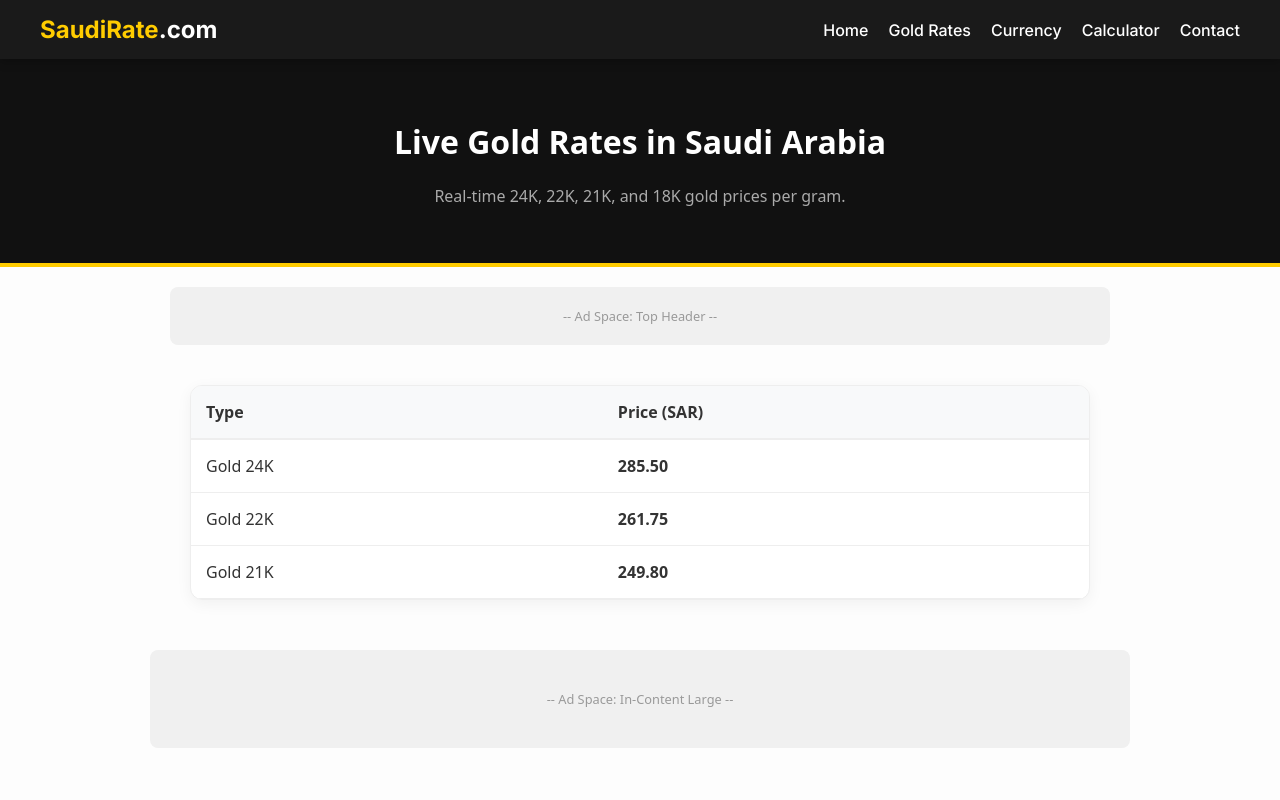
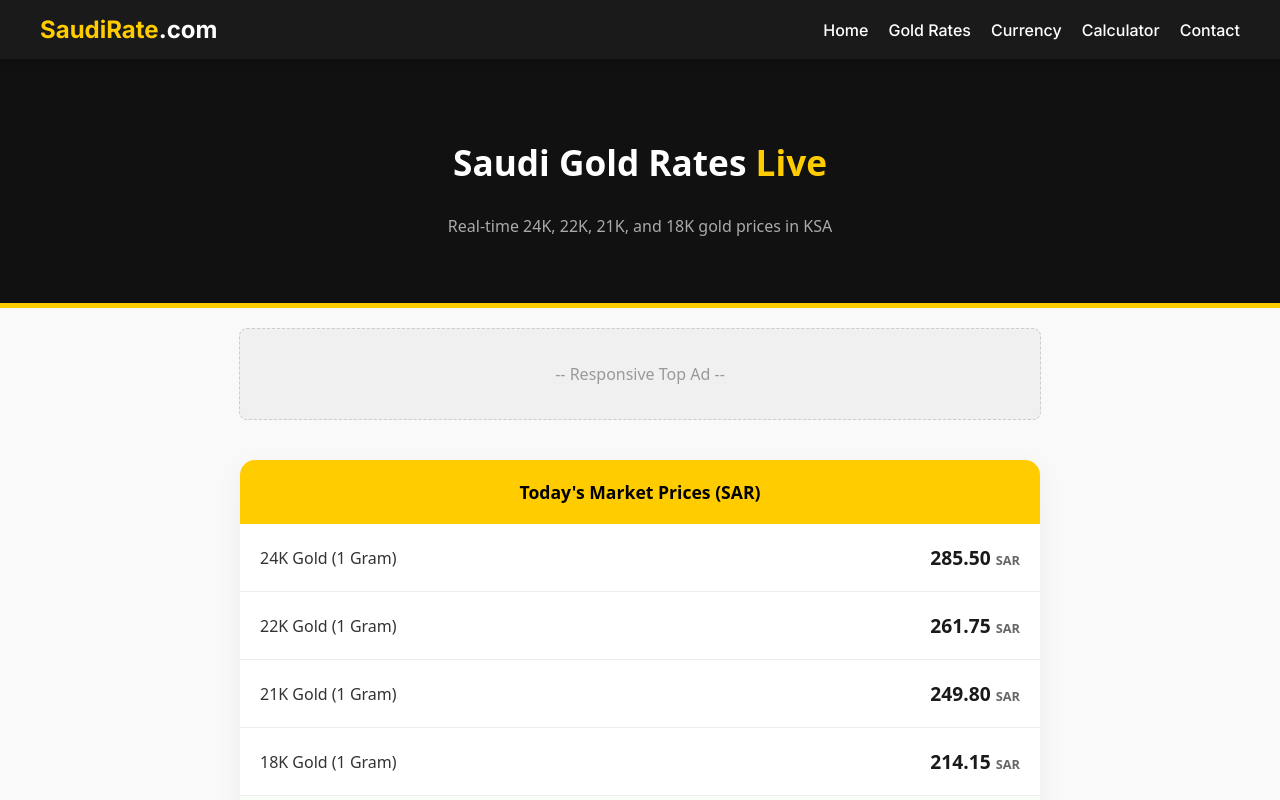
Before and after one commit to DiGiSaudia/saudirate, a Next.js app: page /gold-rates in a window 1280 px wide. Shown: the top 800 px of the page. Built offline with nearby package versions, Linux system fonts and the light colour scheme.

Commit message:
Revamped Gold and Currency pages with pro UI, navigation and live data structure

```diff
--- a/app/gold-rates/page.tsx
+++ b/app/gold-rates/page.tsx
@@ -1,51 +1,64 @@
 'use client';
 import React from 'react';
+import Link from 'next/link';
 
 export default function GoldRatesPage() {
+  // فرض کریں یہ ڈیٹا آپ کے API سے آ رہا ہے
+  const goldRates = [
+    { unit: '24K Gold (1 Gram)', price: '285.50' },
+    { unit: '22K Gold (1 Gram)', price: '261.75' },
+    { unit: '21K Gold (1 Gram)', price: '249.80' },
+    { unit: '18K Gold (1 Gram)', price: '214.15' },
+  ];
+
   return (
-    <main style={{ minHeight: '100vh', backgroundColor: '#fdfdfd', fontFamily: 'system-ui, sans-serif' }}>
+    <main style={{ minHeight: '100vh', backgroundColor: '#f9f9f9', fontFamily: 'system-ui, sans-serif' }}>
       {/* Header Section */}
-      <div style={{ backgroundColor: '#111', color: 'white', padding: '40px 20px', textAlign: 'center', borderBottom: '4px solid #ffcc00' }}>
-        <h1 style={{ fontSize: '2rem', fontWeight: 'bold' }}>Live Gold Rates in Saudi Arabia</h1>
-        <p style={{ color: '#aaa', marginTop: '10px' }}>Real-time 24K, 22K, 21K, and 18K gold prices per gram.</p>
+      <section style={{ backgroundColor: '#111', color: 'white', padding: '50px 20px', textAlign: 'center', borderBottom: '5px solid #ffcc00' }}>
+        <h1 style={{ fontSize: '2.2rem', fontWeight: '800' }}>Saudi Gold Rates <span style={{ color: '#ffcc00' }}>Live</span></h1>
+        <p style={{ color: '#aaa', marginTop: '10px' }}>Real-time 24K, 22K, 21K, and 18K gold prices in KSA</p>
+      </section>
+
+      {/* Top Ad Unit */}
+      <div style={{ maxWidth: '800px', margin: '20px auto', height: '90px', backgroundColor: '#f0f0f0', display: 'flex', alignItems: 'center', justifyContent: 'center', color: '#999', borderRadius: '8px', border: '1px dashed #ccc' }}>
+        -- Responsive Top Ad --
       </div>
 
-      {/* Top Ad Space */}
-      <div style={{ maxWidth: '900px', margin: '20px auto', padding: '20px', backgroundColor: '#f0f0f0', textAlign: 'center', color: '#999', fontSize: '0.8rem', borderRadius: '8px' }}>
-        -- Ad Space: Top Header --
-      </div>
-
-      {/* Gold Rates Table */}
-      <div style={{ maxWidth: '900px', margin: '0 auto', padding: '20px' }}>
-        <div style={{ backgroundColor: 'white', borderRadius: '12px', boxShadow: '0 4px 15px rgba(0,0,0,0.05)', overflow: 'hidden', border: '1px solid #eee' }}>
-          <table style={{ width: '100%', borderCollapse: 'collapse', textAlign: 'left' }}>
-            <thead style={{ backgroundColor: '#f8f9fa' }}>
-              <tr>
-                <th style={{ padding: '15px', borderBottom: '2px solid #eee' }}>Type</th>
-                <th style={{ padding: '15px', borderBottom: '2px solid #eee' }}>Price (SAR)</th>
-              </tr>
-            </thead>
+      {/* Gold Table Container */}
+      <div style={{ maxWidth: '800px', margin: '0 auto', padding: '20px' }}>
+        <div style={{ backgroundColor: 'white', borderRadius: '15px', boxShadow: '0 10px 30px rgba(0,0,0,0.05)', overflow: 'hidden' }}>
+          <div style={{ padding: '20px', backgroundColor: '#ffcc00', color: '#000', fontWeight: 'bold', textAlign: 'center', fontSize: '1.1rem' }}>
+            Today's Market Prices (SAR)
+          </div>
+          <table style={{ width: '100%', borderCollapse: 'collapse' }}>
             <tbody>
-              <tr>
-                <td style={{ padding: '15px', borderBottom: '1px solid #eee' }}>Gold 24K</td>
-                <td style={{ padding: '15px', borderBottom: '1px solid #eee', fontWeight: 'bold' }}>285.50</td>
-              </tr>
-              <tr>
-                <td style={{ padding: '15px', borderBottom: '1px solid #eee' }}>Gold 22K</td>
-                <td style={{ padding: '15px', borderBottom: '1px solid #eee', fontWeight: 'bold' }}>261.75</td>
-              </tr>
-              <tr>
-                <td style={{ padding: '15px', borderBottom: '1px solid #eee' }}>Gold 21K</td>
-                <td style={{ padding: '15px', borderBottom: '1px solid #eee', fontWeight: 'bold' }}>249.80</td>
-              </tr>
+              {goldRates.map((rate, index) => (
+                <tr key={index} style={{ borderBottom: '1px solid #eee' }}>
+                  <td style={{ padding: '20px', color: '#333', fontWeight: '500' }}>{rate.unit}</td>
+                  <td style={{ padding: '20px', textAlign: 'right', fontWeight: 'bold', fontSize: '1.2rem', color: '#1a1a1a' }}>{rate.price} <span style={{ fontSize: '0.8rem', color: '#666' }}>SAR</span></td>
+                </tr>
+              ))}
             </tbody>
           </table>
+          <div style={{ padding: '15px', textAlign: 'center', fontSize: '0.85rem', color: '#28a745', backgroundColor: '#f8fff9' }}>
+            ● Rates updated every 15 minutes
+          </div>
         </div>
       </div>
 
-      {/* Middle/Bottom Ad Space */}
-      <div style={{ maxWidth: '900px', margin: '30px auto', padding: '40px', backgroundColor: '#f0f0f0', textAlign: 'center', color: '#999', fontSize: '0.8rem', borderRadius: '8px' }}>
-        -- Ad Space: In-Content Large --
+      {/* Middle Ad Unit */}
+      <div style={{ maxWidth: '800px', margin: '20px auto', padding: '40px', backgroundColor: '#f0f0f0', textAlign: 'center', color: '#999', borderRadius: '8px' }}>
+        -- Content Ad --
+      </div>
+
+      {/* Navigation Buttons */}
+      <div style={{ maxWidth: '800px', margin: '40px auto', padding: '0 20px', display: 'flex', gap: '15px', justifyContent: 'center', flexWrap: 'wrap' }}>
+        <Link href="/" style={{ flex: '1', minWidth: '150px', padding: '15px', textAlign: 'center', backgroundColor: '#111', color: 'white', borderRadius: '10px', textDecoration: 'none', fontWeight: 'bold' }}>
+          🏠 Back Home
+        </Link>
+        <Link href="/currency" style={{ flex: '1', minWidth: '150px', padding: '15px', textAlign: 'center', backgroundColor: '#ffcc00', color: 'black', borderRadius: '10px', textDecoration: 'none', fontWeight: 'bold' }}>
+          💱 Exchange Rates
+        </Link>
       </div>
     </main>
   );
```
Also changed, not shown: app/currency/page.tsx (+36 -17 lines).
